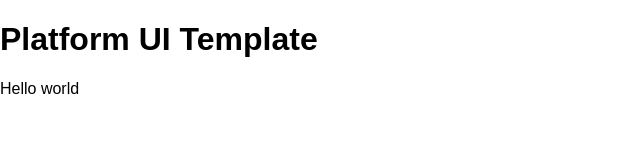
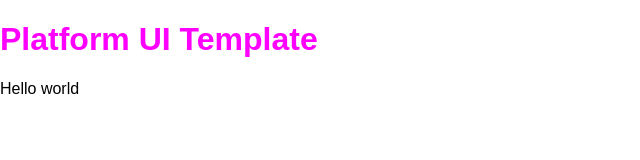
Before and after one commit to liamprescott/Platform.UI.Template, a website: page index.htm in a window 1280 px wide. Shown: the whole page, without its empty margins (0-640 px from the left). Drawn offline with nearby package versions, Linux system fonts and the light colour scheme; files that its build step writes are made by us from their sources.

Commit message:
Updated build tasks and removed CSS files

```diff
--- a/package.json
+++ b/package.json
@@ -22,7 +22,7 @@
     "postcss-cli": "^2.1.0"
   },
   "scripts": {
-    "css:compile:deploy": "npm run css:compile:main -- --source-map false --output-style compressed",
+    "css:compile:deploy": "npm run css:compile:main -- --output-style compressed",
     "css:compile:dev": "npm run css:compile:main -- --source-map true --output-style expanded",
     "css:compile:main": "node-sass style/scss/main.scss style/css/main.css",
     "css:autoprefix": "postcss --use autoprefixer -c postcss-options.json -o style/css/main.css style/css/main.css",
@@ -30,6 +30,6 @@
     "css:build:dev": "npm run css:compile:dev && npm run css:autoprefix",
     "dev:browsersync": "browser-sync start --files \"style/css/*.css\" --proxy local.Platform.UI.Template",
     "dev:watch:scss": "nodemon -e scss -w style/scss -x \"npm run css:build:dev\"",
-    "development": "parallelshell \"npm run browsersync\" \"npm run dev:watch:scss\""
+    "development": "parallelshell \"npm run dev:browsersync\" \"npm run dev:watch:scss\""
   }
 }
--- a/style/scss/main.scss
+++ b/style/scss/main.scss
@@ -10,3 +10,5 @@
 /*--------------------------------------*/
 @import "library/base/reset";
 /*--------------------------------------*/
+
+h1 {color:#ff00ff;}
```
Also changed, not shown: style/css/main.css (deleted), 2 other files.
